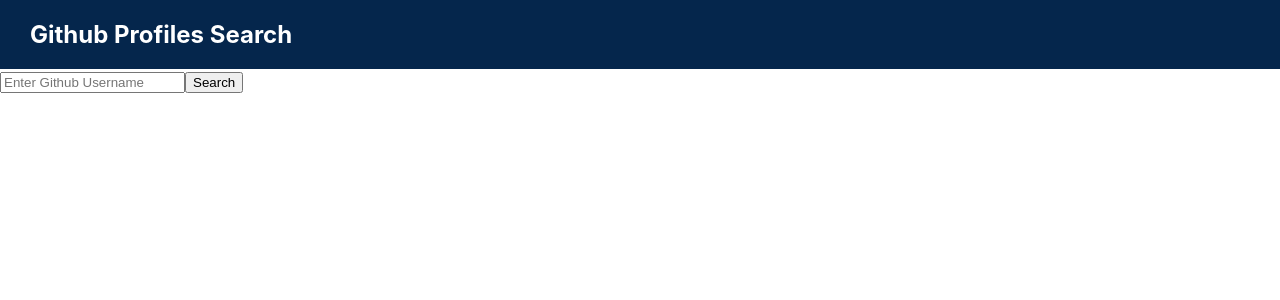
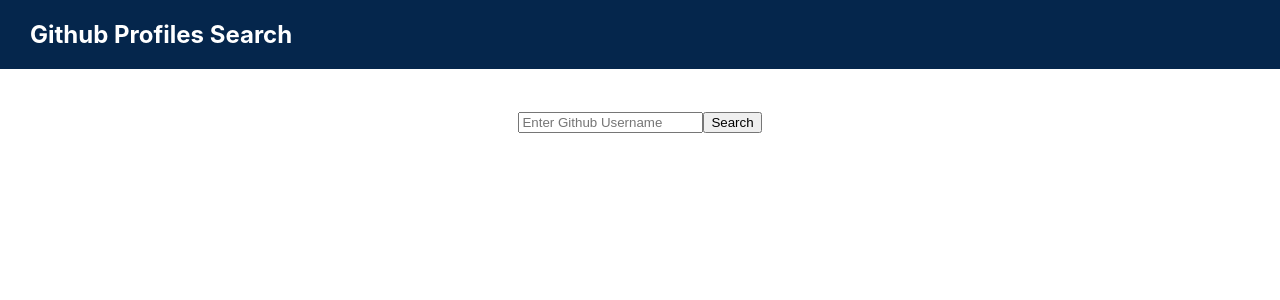
Before and after one commit to 21sparker/github-profiles-search, a React (Create React App) app: page / in a window 1280 px wide. Shown: the top 300 px of the page. Built offline with nearby package versions, Linux system fonts and the light colour scheme.

Commit message:
Reposition container elements to center

```diff
--- a/src/components/Container/Container.module.css
+++ b/src/components/Container/Container.module.css
@@ -1,4 +1,7 @@
 .container {
     height: calc(100vh - 72px);
     width: 100%;
+    display: flex;
+    flex-direction: column;
+    margin: 0 auto;
 }
--- a/src/components/Search/Search.js
+++ b/src/components/Search/Search.js
@@ -13,7 +13,7 @@
 
     return (
         <div className={styles["container"]}>
-            <form onSubmit={handleSubmit}>
+            <form onSubmit={handleSubmit} className={styles["search-form"]}>
                 <input type="text" placeholder="Enter Github Username" onChange={e => setUsername(e.target.value)} required={true} />
                 <button type="submit">Search</button>
             </form>
--- a/src/components/Search/Search.module.css
+++ b/src/components/Search/Search.module.css
@@ -1,4 +1,13 @@
 .container {
     display: flex;
     flex-direction: column;
+    width: 50%;
+    margin: 40px auto 0px auto;
+    justify-content: center;
+    align-items: center;
 }
+
+.search-form {
+    display: flex;
+    justify-content: center;
+}
--- a/src/components/User/User.js
+++ b/src/components/User/User.js
@@ -23,12 +23,10 @@
 
             // Request profile data for user from Github API
             const response = await fetch(`https://api.github.com/users/${username}`);
-            const jsonData = await response.json();
-            setUser(jsonData);
-
-            // setUser(response);
+            response.json().then((jsonResponse) => setUser(jsonResponse));
 
         } catch (error) {
+            console.log("Error" , error);
             setFound(false);
         }
     }
@@ -39,8 +37,8 @@
 
         return (
             <div className={styles["container"]}>
-                <img src={user.avatar_url} />
-                <div>
+                <img className={styles["avatar"]} src={user.avatar_url} />
+                <div className={styles["general-info"]}>
                     Name: {user.name} <br/>
                     Username: {user.login} <br/>
                     # of Repos: {user.public_repos} <br/>
--- a/src/components/User/User.module.css
+++ b/src/components/User/User.module.css
@@ -1,5 +1,15 @@
 .container {
-    height: 30vh;
-    width: 100%;
     margin-top: 30px;
+    display: flex;
 }
+
+.avatar {
+    height: 200px;
+    width: 200px;
+}
+
+.general-info {
+    margin-left: 20px;
+    line-height: 3rem;
+    font-size: 1.8rem;;
+}
--- a/src/index.css
+++ b/src/index.css
@@ -1,3 +1,7 @@
+html {
+  font-size: 62.5%;
+}
+
 body {
   margin: 0;
   font-family: -apple-system, BlinkMacSystemFont, 'Segoe UI', 'Roboto', 'Oxygen',
@@ -5,7 +9,6 @@
     sans-serif;
   -webkit-font-smoothing: antialiased;
   -moz-osx-font-smoothing: grayscale;
-  font-size: 62.5%;
 }
 
 code {
```
